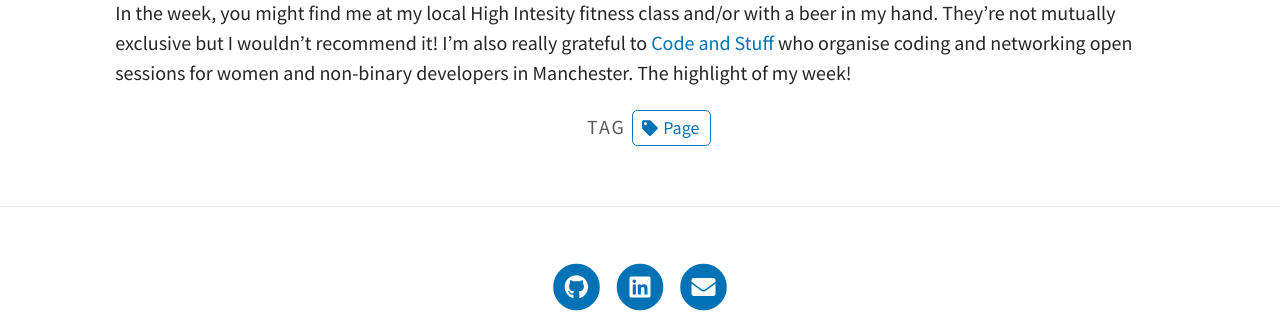
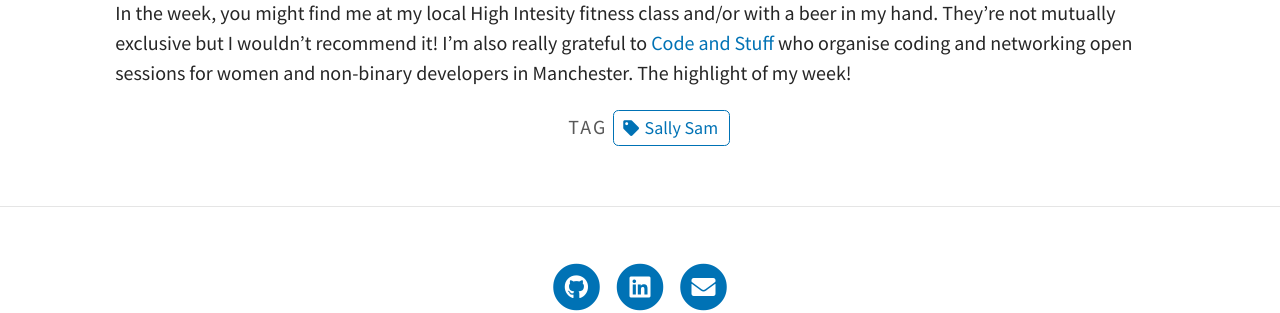
Before and after one commit to s-sam/s-sam.github.io, a Jekyll site: the page built from pages/about.md, in a window 1280 px wide. Shown: the part 631-944 px from the top of the page. Built offline with Jekyll 4.4.1, drawn with Linux system fonts in a browser that asks for light colours.

Commit message:
Update about.md

```diff
--- a/pages/about.md
+++ b/pages/about.md
@@ -3,7 +3,7 @@ layout: page
 title: Who is she?
 permalink: /about/
 feature-img: "assets/img/pexels/travel.jpeg"
-tags: [Page]
+tags: [Sally Sam]
 ---
 
 Python, nature and geeking out
```
